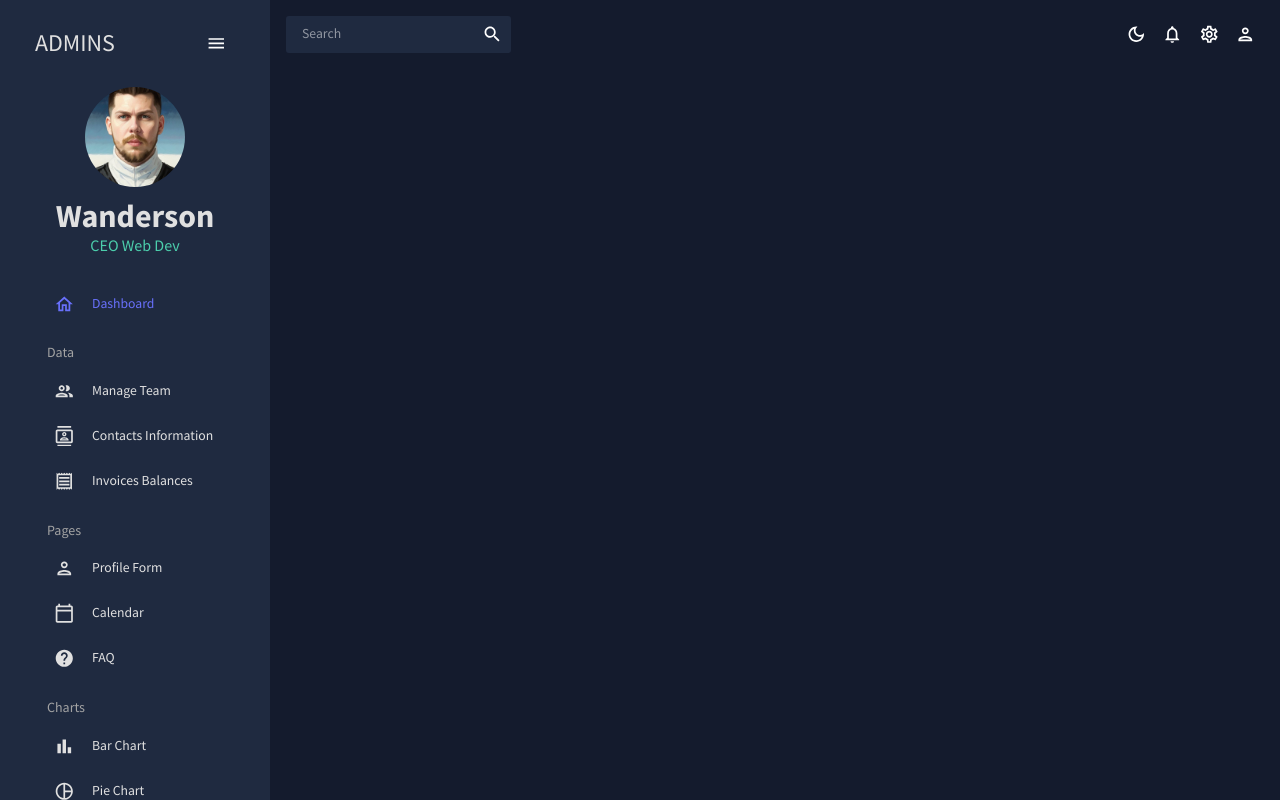
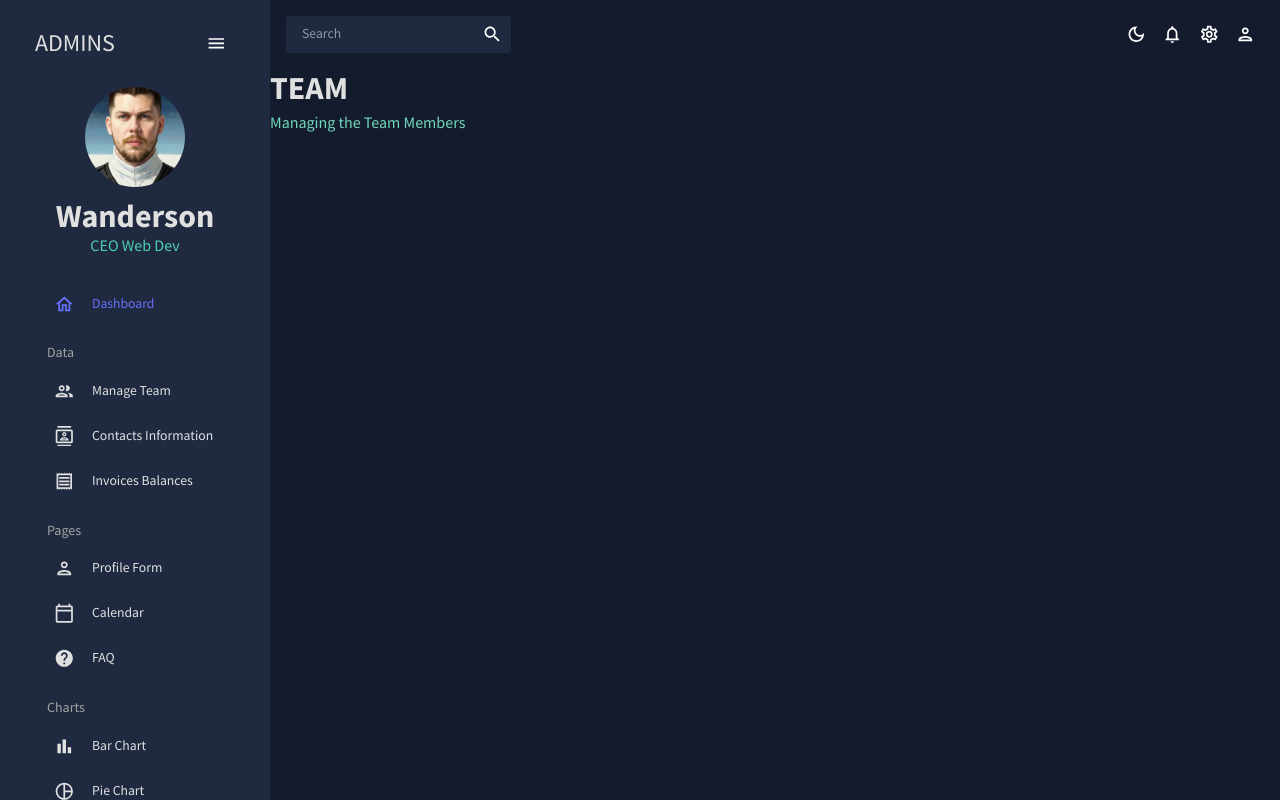
Before and after one commit to wandersonce/Admin-Dashboard, a React (Create React App) app: page /team in a window 1280 px wide. Built offline with nearby package versions, Linux system fonts and the light colour scheme.

Commit message:
Creating the Team Scene

```diff
--- a/src/App.js
+++ b/src/App.js
@@ -3,8 +3,8 @@ import { CssBaseline, ThemeProvider } from '@mui/material';
 import Topbar from './global/Topbar';
 import Dashboard from './scenes/dashboard';
 import Sidebar from './global/Sidebar';
+import Team from './scenes/team';
 // import Invoices from './scenes/invoices'
-// import Team from './scenes/team'
 // import Contacts from './scenes/contacts'
 // import Bar from './scenes/bar'
 // import Form from './scenes/form'
@@ -27,7 +27,7 @@ function App() {
             <Topbar />
             <Routes>
               <Route path="/" element={<Dashboard />} />
-              {/* <Route path="/team" element={<Team />} /> */}
+              <Route path="/team" element={<Team />} />
               {/* <Route path="/contacts" element={<Contacts />} /> */}
               {/* <Route path="/invoices" element={<Invoices />} /> */}
               {/* <Route path="/form" element={<Form />} /> */}
--- /dev/null
+++ b/src/scenes/team/index.jsx
@@ -0,0 +1,21 @@
+import { Box, Typography, useTheme } from '@mui/material';
+import { DataGrid } from '@mui/x-data-grid';
+import { tokens } from '../../theme';
+import { mockDataTeam } from '../../data/mockData';
+import {
+  AdminPanelSettingsOutlined,
+  LockOpenOutlined,
+  SecurityOutlined,
+} from '@mui/icons-material';
+import Header from '../../components/Header';
+
+export default function Team() {
+  const theme = useTheme();
+  const colors = tokens(theme.palette.mode);
+
+  return (
+    <Box>
+      <Header title="TEAM" subtitle="Managing the Team Members" />
+    </Box>
+  );
+}
```
